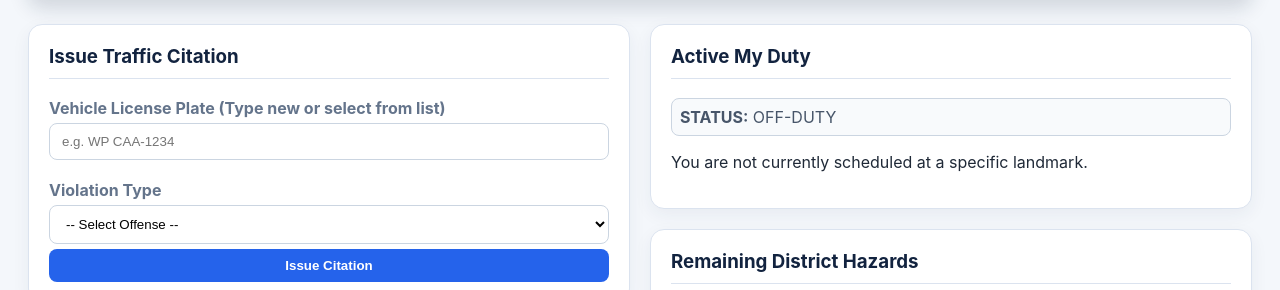
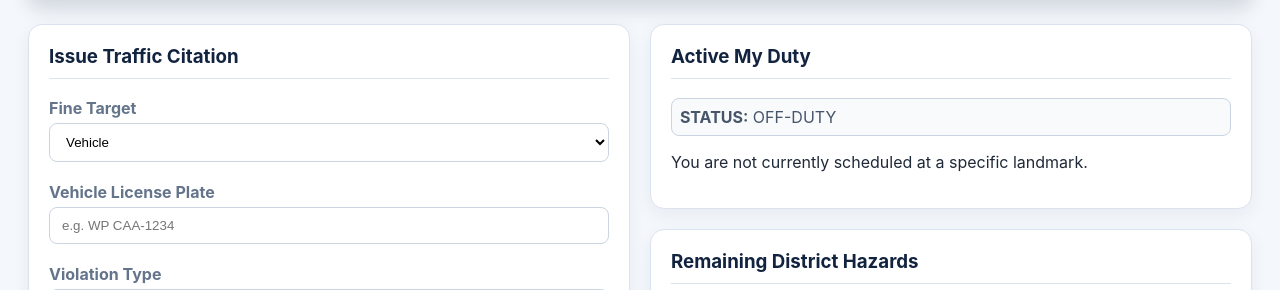
Before and after one commit to Alaxanalax10/traffic_system, a PHP site: page /officer_dashboard.php in a window 1280 px wide. Shown: the part 104-394 px from the top of the page. Run offline with PHP 8.4, Linux system fonts and the light colour scheme; a user stored in the database is signed in; data comes from the database, SQL or seed files in the repository; data that the repository does not hold is empty.

Commit message:
Enhance fine management: support issuing fines to users or vehicles, update database schema, and improve UI for citation issuance

```diff
--- a/db.sql
+++ b/db.sql
@@ -73,13 +73,15 @@ CREATE TABLE Violations (
 
 CREATE TABLE Fines (
     fine_id CHAR(36) PRIMARY KEY DEFAULT (UUID()),
-    vehicle_plate VARCHAR(20) NOT NULL,
+    vehicle_plate VARCHAR(20) DEFAULT NULL,
+    user_id CHAR(36) DEFAULT NULL,
     violation_id INT NOT NULL,
     officer_id CHAR(36) NOT NULL,
     status ENUM('Unpaid', 'Paid', 'Appealed', 'Overdue') DEFAULT 'Unpaid',
     issued_date TIMESTAMP DEFAULT CURRENT_TIMESTAMP,
     updated_at TIMESTAMP DEFAULT CURRENT_TIMESTAMP ON UPDATE CURRENT_TIMESTAMP,
     FOREIGN KEY (vehicle_plate) REFERENCES Vehicles(license_plate) ON DELETE CASCADE,
+    FOREIGN KEY (user_id) REFERENCES Users(user_id) ON DELETE CASCADE,
     FOREIGN KEY (violation_id) REFERENCES Violations(violation_id) ON DELETE RESTRICT,
     FOREIGN KEY (officer_id) REFERENCES Officers(officer_id) ON DELETE CASCADE
 );
--- a/officer_dashboard.php
+++ b/officer_dashboard.php
@@ -26,12 +26,28 @@ if (isset($_POST['update_status'])) {
 
 // B. Issue Citation
 if (isset($_POST['issue_ticket'])) {
-    $vehicle_plate = strtoupper(trim($_POST['vehicle_plate']));
+    $target_type = $_POST['target_type'] ?? 'vehicle';
     $violation_id = $_POST['violation_id'];
 
-    $stmt = $pdo->prepare("INSERT INTO Fines (vehicle_plate, violation_id, officer_id) VALUES (?, ?, ?)");
-    $stmt->execute([$vehicle_plate, $violation_id, $officer_id]);
-    $msg = "<div class='alert'>Citation attached to vehicle <strong>$vehicle_plate</strong>. If unregistered, it will link automatically when the owner makes an account.</div>";
+    if ($target_type === 'user') {
+        $target_user_id = $_POST['target_user_id'];
+        $stmt = $pdo->prepare("INSERT INTO Fines (user_id, violation_id, officer_id) VALUES (?, ?, ?)");
+        $stmt->execute([$target_user_id, $violation_id, $officer_id]);
+        $msg = "<div class='alert'>Citation issued directly to the selected user.</div>";
+    } else {
+        $vehicle_plate = strtoupper(trim($_POST['vehicle_plate']));
+        $vehicle_stmt = $pdo->prepare("SELECT license_plate, user_id FROM Vehicles WHERE license_plate = ?");
+        $vehicle_stmt->execute([$vehicle_plate]);
+        $vehicle = $vehicle_stmt->fetch();
+
+        if (!$vehicle) {
+            $msg = "<div class='alert'>The selected vehicle is not registered.</div>";
+        } else {
+            $stmt = $pdo->prepare("INSERT INTO Fines (vehicle_plate, user_id, violation_id, officer_id) VALUES (?, ?, ?, ?)");
+            $stmt->execute([$vehicle['license_plate'], $vehicle['user_id'], $violation_id, $officer_id]);
+            $msg = "<div class='alert'>Citation attached to vehicle <strong>" . htmlspecialchars($vehicle_plate) . "</strong>.</div>";
+        }
+    }
 }
 
 // ==========================================
@@ -92,6 +108,7 @@ if ($active_duty) {
 
 $violations = $pdo->query("SELECT * FROM Violations")->fetchAll();
 $registered_vehicles = $pdo->query("SELECT license_plate, vehicle_model FROM Vehicles ORDER BY license_plate ASC")->fetchAll();
+$registered_users = $pdo->query("SELECT user_id, name, email FROM Users WHERE role = 'Citizen' AND is_active = 1 ORDER BY name")->fetchAll();
 ?>
 <!DOCTYPE html>
 <html lang="en">
@@ -143,9 +160,15 @@ $registered_vehicles = $pdo->query("SELECT license_plate, vehicle_model FROM Veh
             <div class="panel">
                 <h3>Issue Traffic Citation</h3>
                 <form method="POST">
+                    <label>Fine Target</label>
+                    <select name="target_type" id="target_type" onchange="toggleFineTarget()" required>
+                        <option value="vehicle">Vehicle</option>
+                        <option value="user">User</option>
+                    </select>
 
-                    <label>Vehicle License Plate (Type new or select from list)</label>
-                    <input list="plate_list" name="vehicle_plate" placeholder="e.g. WP CAA-1234" required autocomplete="off">
+                    <div id="vehicle_target">
+                        <label>Vehicle License Plate</label>
+                        <input list="plate_list" name="vehicle_plate" placeholder="e.g. WP CAA-1234" autocomplete="off">
                         <datalist id="plate_list">
                             <?php foreach($registered_vehicles as $rv): ?>
                                 <option value="<?php echo htmlspecialchars($rv['license_plate']); ?>">
@@ -153,6 +176,19 @@ $registered_vehicles = $pdo->query("SELECT license_plate, vehicle_model FROM Veh
                                 </option>
                             <?php endforeach; ?>
                         </datalist>
+                    </div>
+
+                    <div id="user_target" style="display:none;">
+                        <label>User</label>
+                        <select name="target_user_id">
+                            <option value="">-- Select User --</option>
+                            <?php foreach($registered_users as $registered_user): ?>
+                                <option value="<?php echo htmlspecialchars($registered_user['user_id']); ?>">
+                                    <?php echo htmlspecialchars($registered_user['name']); ?> (<?php echo htmlspecialchars($registered_user['email']); ?>)
+                                </option>
+                            <?php endforeach; ?>
+                        </select>
+                    </div>
 
                     <label>Violation Type</label>
                     <select name="violation_id" required>
@@ -280,5 +316,20 @@ $registered_vehicles = $pdo->query("SELECT license_plate, vehicle_model FROM Veh
         </div>
     </div>
 </div>
+<script>
+    function toggleFineTarget() {
+        const targetType = document.getElementById('target_type').value;
+        const vehicleTarget = document.getElementById('vehicle_target');
+        const userTarget = document.getElementById('user_target');
+        const vehicleInput = document.querySelector('#vehicle_target input[name="vehicle_plate"]');
+        const userSelect = document.querySelector('#user_target select[name="target_user_id"]');
+        const isUser = targetType === 'user';
+
+        vehicleTarget.style.display = isUser ? 'none' : 'block';
+        userTarget.style.display = isUser ? 'block' : 'none';
+        vehicleInput.required = !isUser;
+        userSelect.required = isUser;
+    }
+</script>
 </body>
 </html>
```
Also changed, not shown: public_dashboard.php (+4 -4 lines). Lines whose indentation alone changed are shown as unchanged.
